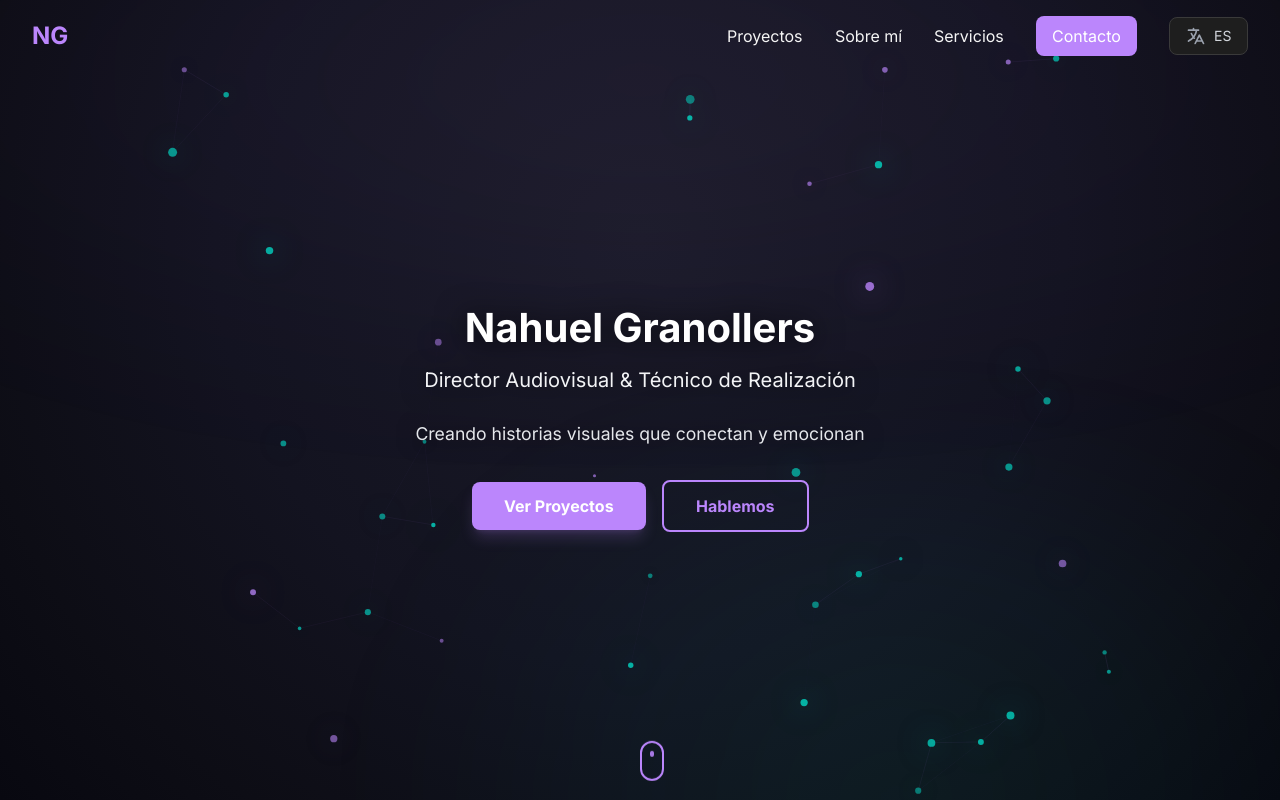
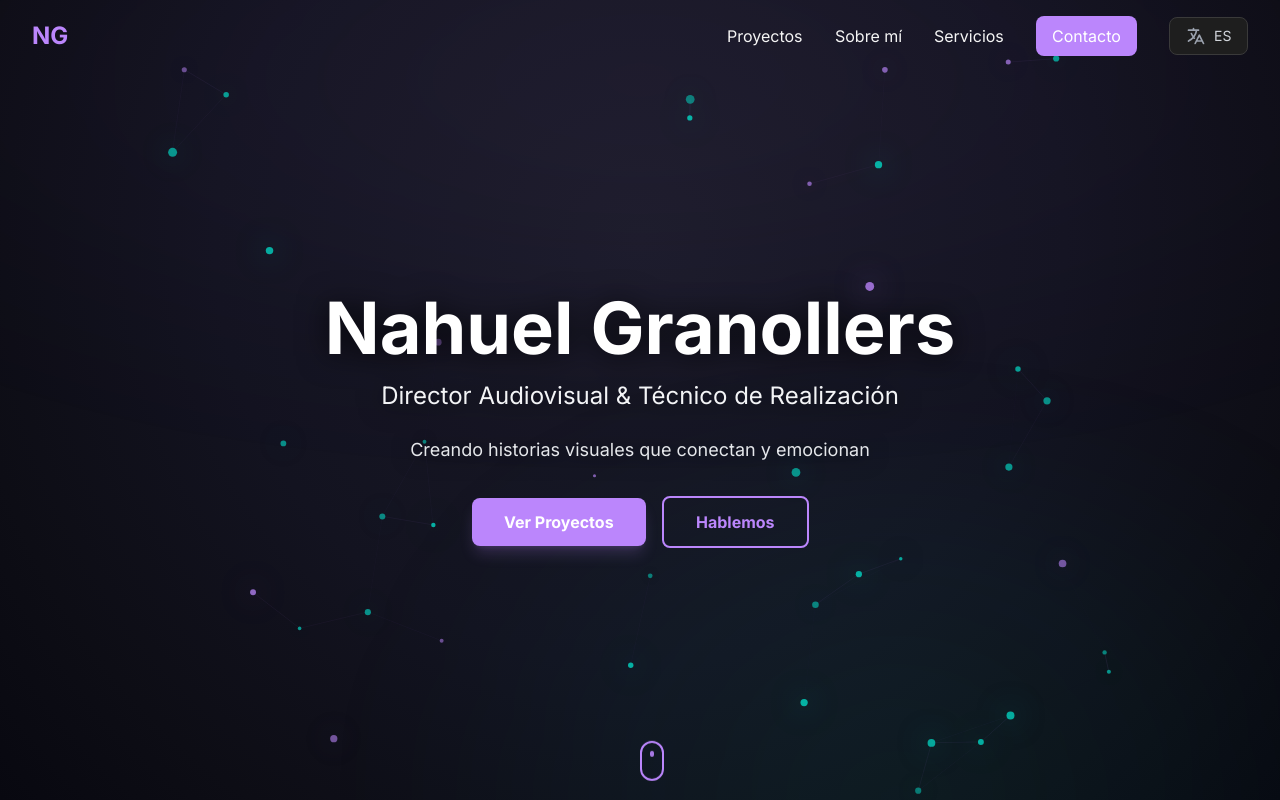
Before and after one commit to NahuelGranollers/Portfolio, a React (Vite) app: page / in a window 1280 px wide. Shown: the top 800 px of the page. Built offline with nearby package versions, Linux system fonts and the light colour scheme; no server answers.

Commit message:
fix: Restore original desktop styles for Hero section

```diff
--- a/components/Hero.tsx
+++ b/components/Hero.tsx
@@ -24,13 +24,13 @@ const Hero: React.FC = () => {
   return (
     <section className="min-h-screen flex items-center justify-center px-4 sm:px-6 relative overflow-hidden">
       <div className="max-w-4xl mx-auto text-center z-10">
-        <h1 className="text-4xl sm:text-5xl md:text-6xl lg:text-7xl font-bold mb-3 sm:mb-4 text-white drop-shadow-[0_2px_15px_rgba(0,0,0,0.8)]" style={{fontSize: '2.5rem'}}>
+        <h1 className="text-4xl sm:text-5xl md:text-6xl lg:text-7xl font-bold mb-3 sm:mb-4 text-white drop-shadow-[0_2px_15px_rgba(0,0,0,0.8)]">
           {t('hero.name') || 'Nahuel Granollers'}
         </h1>
-        <p className="text-lg sm:text-xl md:text-2xl text-gray-100 mb-4 sm:mb-6 drop-shadow-[0_2px_12px_rgba(0,0,0,0.7)]" style={{fontSize: '1.25rem'}}>
+        <p className="text-lg sm:text-xl md:text-2xl text-gray-100 mb-4 sm:mb-6 drop-shadow-[0_2px_12px_rgba(0,0,0,0.7)]">
           {t('hero.title') || 'Director Audiovisual & Técnico de Realización'}
         </p>
-        <p className="text-base sm:text-lg text-gray-200 mb-6 sm:mb-8 max-w-2xl mx-auto px-4 drop-shadow-[0_2px_10px_rgba(0,0,0,0.6)]" style={{fontSize: '1.1rem'}}>
+        <p className="text-base sm:text-lg text-gray-200 mb-6 sm:mb-8 max-w-2xl mx-auto px-4 drop-shadow-[0_2px_10px_rgba(0,0,0,0.6)]">
           {t('hero.tagline') || 'Creando historias visuales que conectan y emocionan'}
         </p>
 
@@ -39,17 +39,16 @@ const Hero: React.FC = () => {
           <button
             onClick={scrollToProjects}
             aria-label="Ir a la sección de proyectos"
-            className="w-full sm:w-auto px-6 sm:px-8 py-3 text-base font-bold bg-[#bb86fc] text-white rounded-lg hover:bg-[#a175e6] transition-all shadow-lg shadow-brand-primary/20 hover:scale-105 active:scale-95"
-            style={{border: 'none'}}
+            className="w-full sm:w-auto px-6 sm:px-8 py-2.5 sm:py-3 text-sm sm:text-base bg-brand-primary text-white rounded-lg font-semibold hover:bg-brand-primary-dark transition-all shadow-lg shadow-brand-primary/20 hover:scale-105 active:scale-95"
           >
-            {t('hero.viewProjects') || 'Ver Proyectos'}
+            {t('hero.viewProjects')}
           </button>
           <button
             onClick={scrollToContact}
             aria-label="Ir a la sección de contacto"
-            className="w-full sm:w-auto px-6 sm:px-8 py-3 text-base font-bold bg-transparent border-2 border-[#bb86fc] text-[#bb86fc] rounded-lg hover:bg-[#bb86fc] hover:text-white transition-all hover:scale-105 active:scale-95"
+            className="w-full sm:w-auto px-6 sm:px-8 py-2.5 sm:py-3 text-sm sm:text-base bg-transparent border-2 border-brand-primary text-brand-primary rounded-lg font-semibold hover:bg-brand-primary hover:text-white transition-all hover:scale-105 active:scale-95"
           >
-            {t('hero.letsTalk') || 'Hablemos'}
+            {t('hero.letsTalk')}
           </button>
         </div>
       </div>
```
